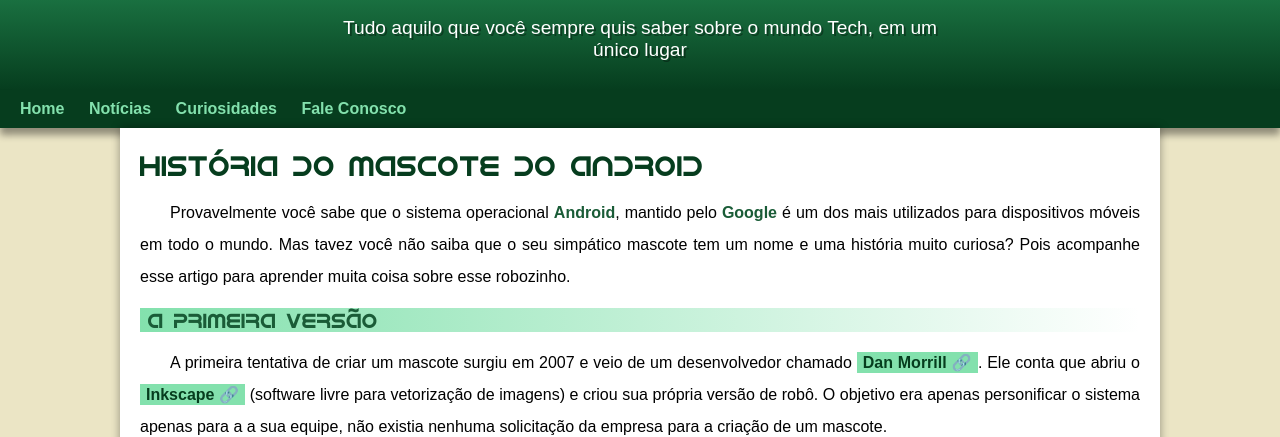
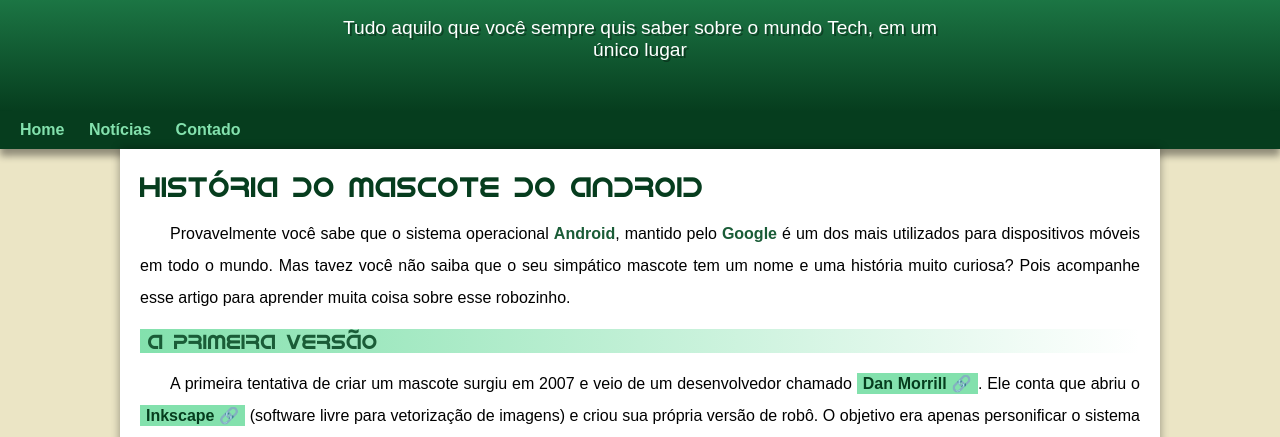
Before and after one commit to FelipeGabrielMenezes/projeto-android, a plain HTML site: page index.html in a window 1280 px wide. Shown: the part 100-537 px from the top of the page. Drawn offline with Linux system fonts and the light colour scheme.

Commit message:
Problema de padding corrigido

```diff
--- a/estilo/style.css
+++ b/estilo/style.css
@@ -97,7 +97,7 @@ header > p {
 
     margin: auto;
 
-    margin-bottom: 20px;
+    padding-bottom: 50px;
     text-shadow: 2px 2px 0px rgba(0, 0, 0, 0.348);
 }
 
--- a/index.html
+++ b/index.html
@@ -24,8 +24,7 @@
 
             <a href="#"> Home </a> <!-- # significa que o link leva para a própria página -->
             <a href="#"> Notícias </a>
-            <a href="#"> Curiosidades </a>
-            <a href="#"> Fale Conosco </a>
+            <a href="#"> Contado </a>
 
         </nav>
 
```
